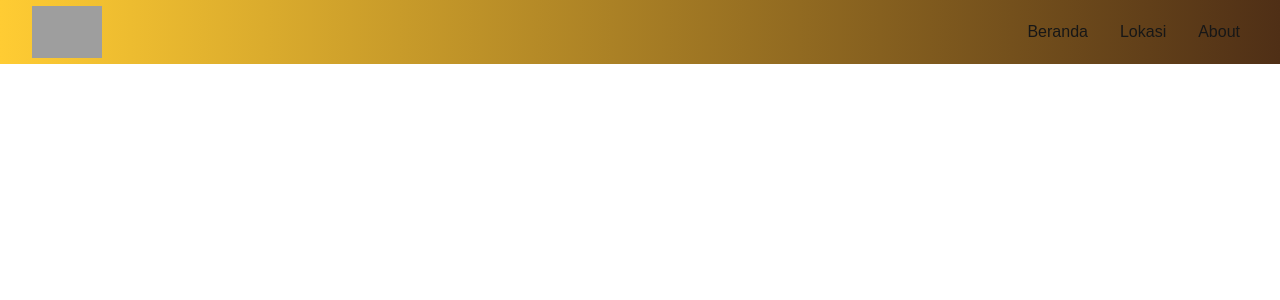
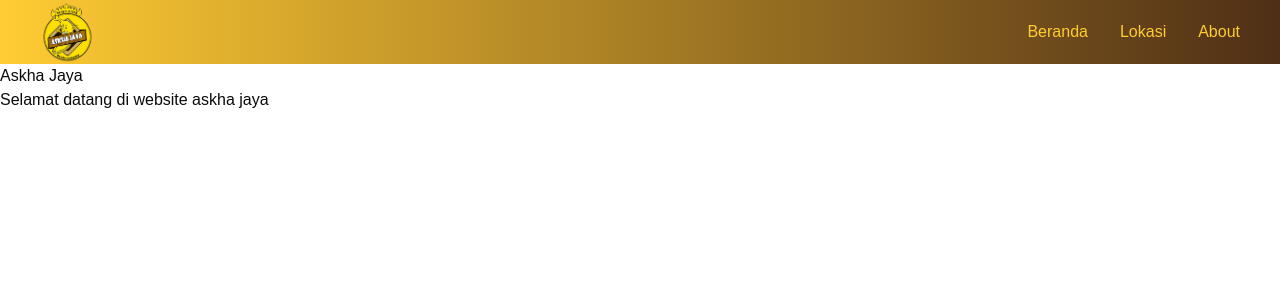
Before and after one commit to afrandormd/BBC-AskhaJaya, a Next.js app: page / in a window 1280 px wide. Shown: the top 300 px of the page. Built offline with nearby package versions, Linux system fonts and the light colour scheme; grey boxes are pictures that could not be loaded.

Commit message:
rando: konfigurasi variabel warna

```diff
--- a/src/app/globals.css
+++ b/src/app/globals.css
@@ -14,9 +14,11 @@ body {
     --card-foreground: 0 0% 3.9%;
     --popover: 0 0% 100%;
     --popover-foreground: 0 0% 3.9%;
-    --primary: 0 0% 9%;
+    /*--primary: 0 0% 9%;*/
+    --primary: 45, 100%, 60%;
     --primary-foreground: 0 0% 98%;
-    --secondary: 0 0% 96.1%;
+    /*--secondary: 0 0% 96.1%;*/
+    --secondary: 30, 55%, 20%;
     --secondary-foreground: 0 0% 9%;
     --muted: 0 0% 96.1%;
     --muted-foreground: 0 0% 45.1%;
--- a/src/components/fragments/Navbar.tsx
+++ b/src/components/fragments/Navbar.tsx
@@ -20,7 +20,7 @@ const Navbar = () => {
 
   return (
     <>
-      <nav className="bg-gradient-to-l from-[#4F2F16] to-[#FFCC33] fixed top-0 left-0 w-full z-50">
+      <nav className="bg-gradient-to-l from-[#4F2F16] to-[#FFCC33] top-0 left-0 w-full z-50">
         <div className="px-4 mx-auto max-w-7xl sm:px-6 lg:px-8">
           <div className="flex items-center justify-between h-16">
             {/* Logo */}
@@ -100,7 +100,7 @@ const Navbar = () => {
                 <Link
                   key={link.id}
                   href={link.href}
-                  className="block p-2 text-white rounded-lg hover:bg-white hover:text-black"
+                  className="block p-2 text-white rounded-lg hover:bg-secondary hover:text-primary"
                 >
                   {link.text}
                 </Link>
```
Also changed, not shown: public/logo-askhajaya.png (added).
